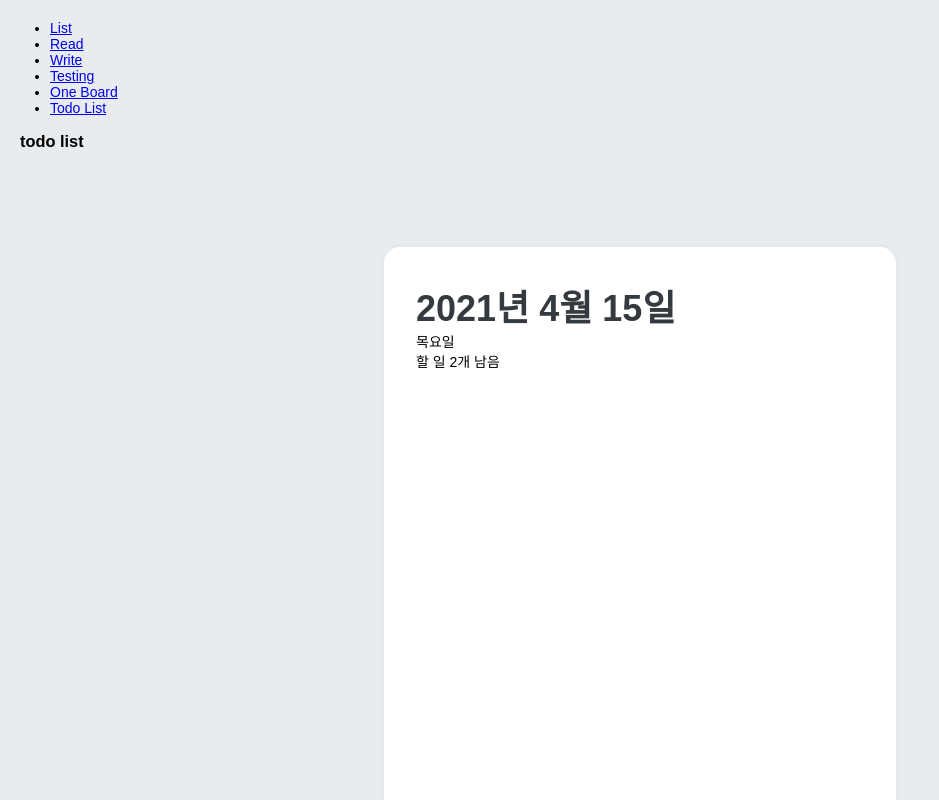
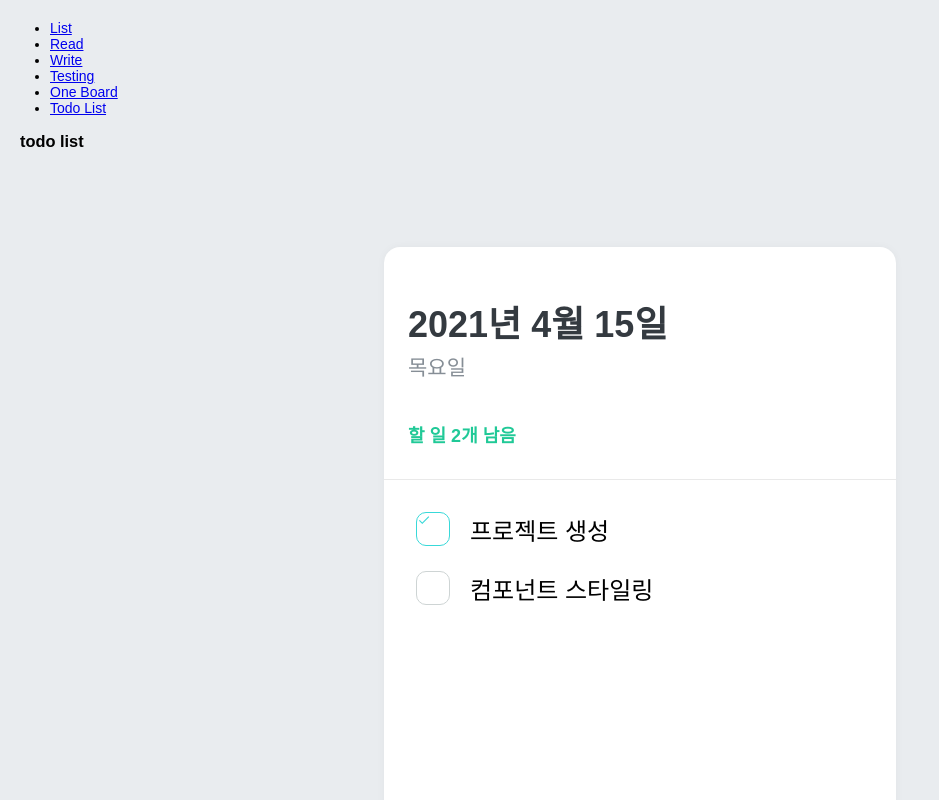
Before and after one commit to SlimeySlime/react-gh-pages, a React (Create React App) app: page /todo in a window 1280 px wide. Shown: the top 800 px of the page, without its empty margins (0-939 px from the left). Built offline with nearby package versions, Linux system fonts and the light colour scheme.

Commit message:
todo middle save

```diff
--- a/package.json
+++ b/package.json
@@ -10,6 +10,7 @@
     "axios": "^0.21.1",
     "react": "^17.0.2",
     "react-dom": "^17.0.2",
+    "react-icons": "^4.2.0",
     "react-scripts": "4.0.3",
     "styled-components": "^5.2.3",
     "web-vitals": "^1.1.1"
--- a/src/Board/TodoComponents/TodoApp.js
+++ b/src/Board/TodoComponents/TodoApp.js
@@ -2,6 +2,7 @@ import React from 'react';
 import styled, {createGlobalStyle} from 'styled-components';
 import TodoTemplate from './TodoTemplate';
 import TodoHead from './TodoHead';
+import TodoList from './TodoList';
 
 const GlobalStyle = createGlobalStyle`
     body {
@@ -16,6 +17,7 @@ function TodoApp() {
             <h3> todo list</h3>
             <TodoTemplate>
                 <TodoHead>todo head</TodoHead>
+                <TodoList></TodoList>
             </TodoTemplate>
 
         </div>
--- a/src/Board/TodoComponents/TodoHead.js
+++ b/src/Board/TodoComponents/TodoHead.js
@@ -2,16 +2,24 @@ import React from 'react';
 import styled from 'styled-components';
 
 const TodoHeadBlock = styled.div`
-    padding : 32px;
-
+    padding : 48px 32px 32px 24px;  // 위 좌우 아래 순서
+    border-bottom : 1px solid #e9e9e9;  // #ffffff 에 가까울수록 하얀색
     h1{
         margin : 0;
         font-size : 36px;
         color : #343a40;
     }
     // 클래스 네임 참조 = .className
-    .day{
-
+    .day {
+        margin-top : 4px;
+        color : #868e96;
+        font-size : 21px;
+    }
+    .tasks-left {
+        margin-top : 40px;
+        color : #20c997;
+        font-size : 18px;
+        font-weight : bold;
     }
 `
 
--- /dev/null
+++ b/src/Board/TodoComponents/TodoItem.js
@@ -0,0 +1,67 @@
+import React from 'react';
+import {MdDone, MdDelete} from 'react-icons/md';
+import styled, {css} from 'styled-components';
+
+const Remove = styled.div`
+    display : flex;
+    align-item : center;
+    justify-content : center;
+    color : #fea2e6;
+    font-size : 24px;
+    cursor : pointer;
+    &:hover {
+        color : #ff6b6b;
+    }
+    display : none;     // 오. 이걸로 어떻게 커서가 들어왔을때만 활성화되지? -> 아래 :hover display : initial 때문에 가능
+`
+
+const TodoItemBlock = styled.div`
+    display : flex;
+    align-item : center;
+    padding-top : 12px;
+    padding-bottom : 12px;
+    &:hover {
+        ${Remove} {
+            display : flex; // initial이랑 flex랑 같은듯?
+        }
+    }
+`
+
+const CheckCircle = styled.div`
+    width : 32px;
+    height : 32px;
+    align-items : center;
+    justify-content : center;
+    margin-right : 20px;
+    border : 1px solid #ced4d4;
+    border-radius : 10px;
+
+    ${props =>
+        props.done &&
+        css `
+            border : 1px solid #38d9d9;
+            color : #38d9d9;
+            // border, color 둘다 파란색
+        `
+
+    }
+`
+
+function TodoItem({id, done, text}) {
+    return (
+        <TodoItemBlock>
+            <CheckCircle done={done}>{ done && <MdDone/> }</CheckCircle>
+            <Text done={done}>{text}</Text>
+            <Remove>
+                <MdDelete />
+            </Remove>
+        </TodoItemBlock>
+    );
+}
+
+
+const Text = styled.div`
+    flex : 1;
+    font-size : 24px;
+`
+export default TodoItem;
--- /dev/null
+++ b/src/Board/TodoComponents/TodoList.js
@@ -0,0 +1,21 @@
+import React from 'react';
+import styled from 'styled-components';
+import TodoItem from './TodoItem';
+
+const TodoListBlock = styled.div`
+    flex : 1;    // ? -> 자신이 차지할 수 있는 영역은 꽉 채우도록
+    padding : 20px 32px;
+    overflow-y : auto;  // 오
+    // background : gray;
+`
+
+function TodoList() {
+    return(
+        <TodoListBlock>
+            <TodoItem text="프로젝트 생성" done={true}></TodoItem>
+            <TodoItem text="컴포넌트 스타일링" done={false}></TodoItem>
+        </TodoListBlock>
+    );
+}
+
+export default TodoList;
```
Also changed, not shown: 1 other file (tests, documents, lock files or other folders).
